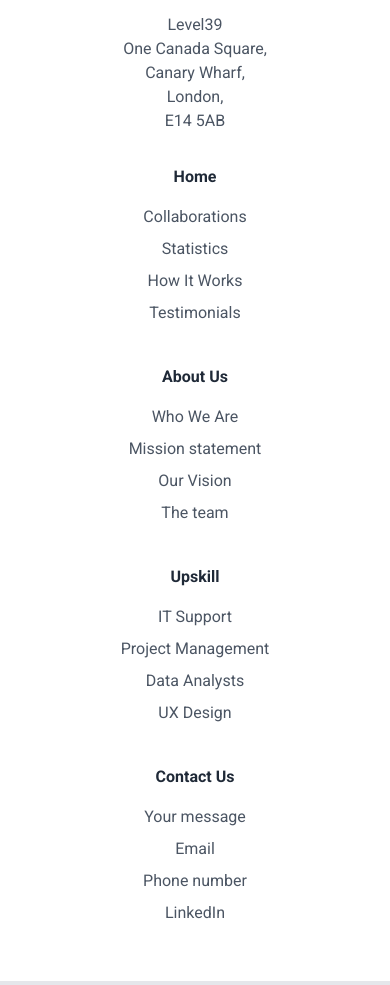
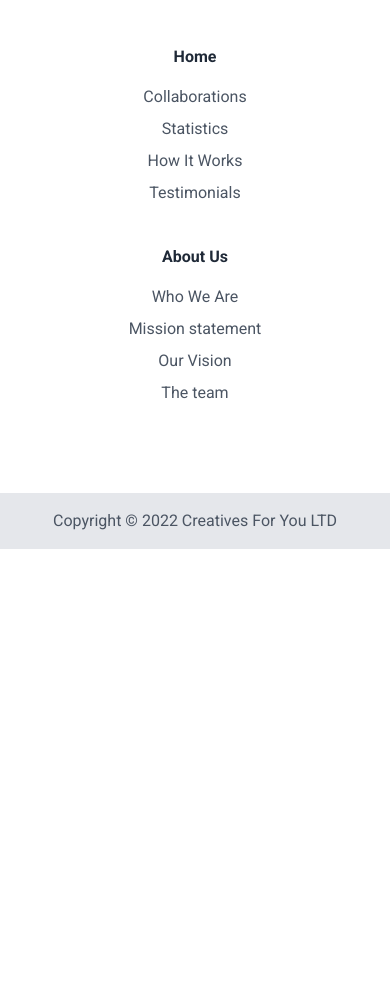
Before and after one commit to NahidAhmed-12/Taliwind, a website: page output/index.html in a window 390 px wide. Shown: the part 3395-4380 px from the top of the page. After the commit the page ends 3944 px from the top, so only its background shows below. Drawn offline with nearby package versions, Linux system fonts and the light colour scheme.

Commit message:
other Update 2

```diff
--- a/output/index.html
+++ b/output/index.html
@@ -403,7 +403,7 @@
                <!-- Logo Section -->
                <div class="w-full sm:w-1/3 mb-8 sm:mb-0 text-center sm:text-left">
                    <img alt="Company logo" class="mb-4 mx-auto sm:mx-0 pointer-events-none" height="100" src="image/c4u full logo_2022 1.png" width="100"/>
-                   <p class="text-gray-600">
+                   <p class="text-gray-600 hidden sm:block">
                        Level39
                        <br/>
                        One Canada Square,
@@ -437,7 +437,7 @@
                    </ul>
                </div>
 
-               <div class="w-full sm:w-1/6 mb-8 sm:mb-0 text-center sm:text-left">
+               <div class="w-full sm:w-1/6 mb-8 sm:mb-0 text-center sm:text-left hidden sm:block">
                    <h3 class="text-gray-800 font-bold mb-4">Upskill</h3>
 
                    <ul class="text-gray-600">
@@ -448,7 +448,7 @@
                 </ul>
             </div>
 
-            <div class="w-full sm:w-1/6 text-center sm:text-left">
+            <div class="w-full sm:w-1/6 text-center sm:text-left hidden sm:block">
                 <h3 class="text-gray-800 font-bold mb-4">Contact Us</h3>
                 <ul class="text-gray-600">
                     <li class="mb-2">Your message</li>
```
